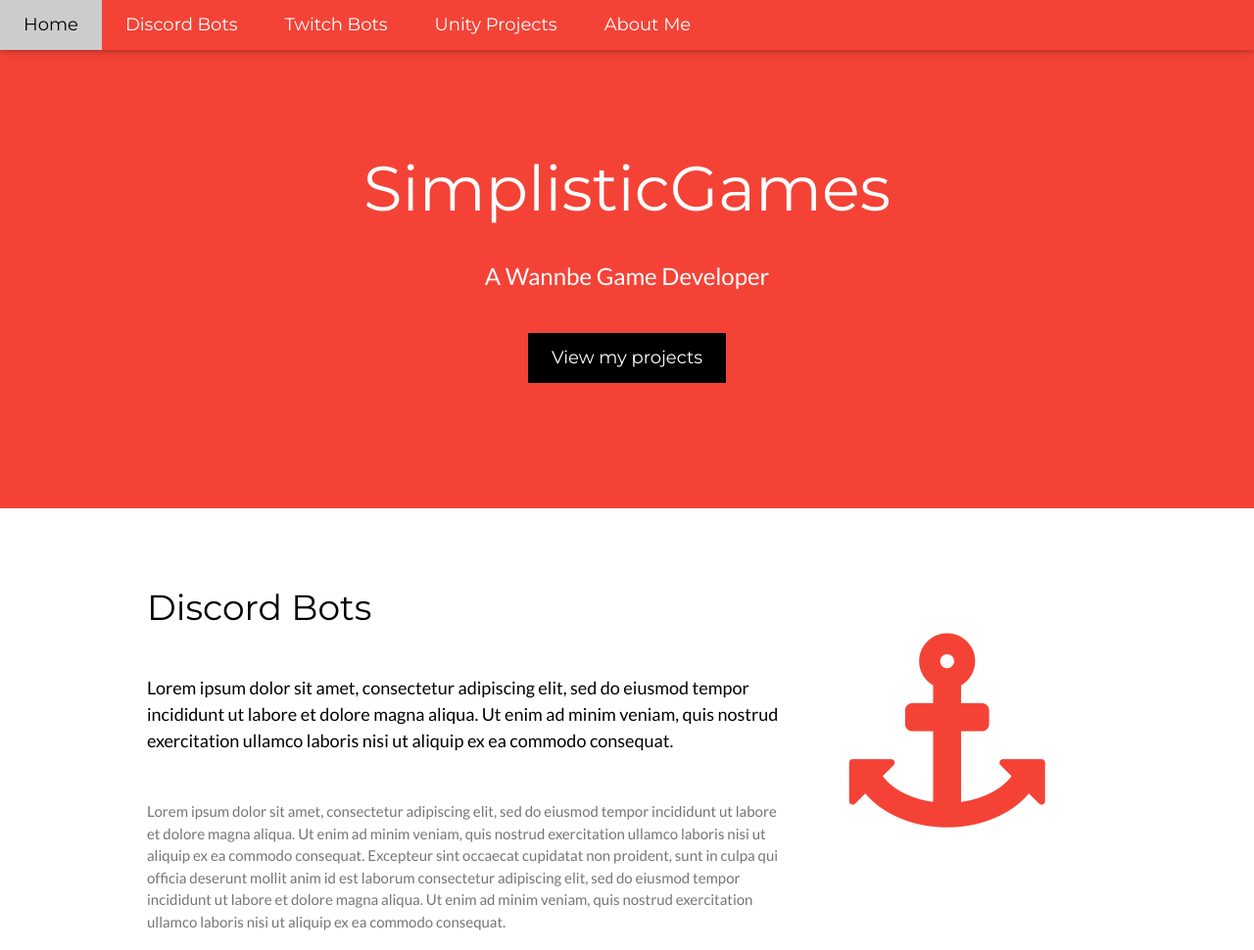
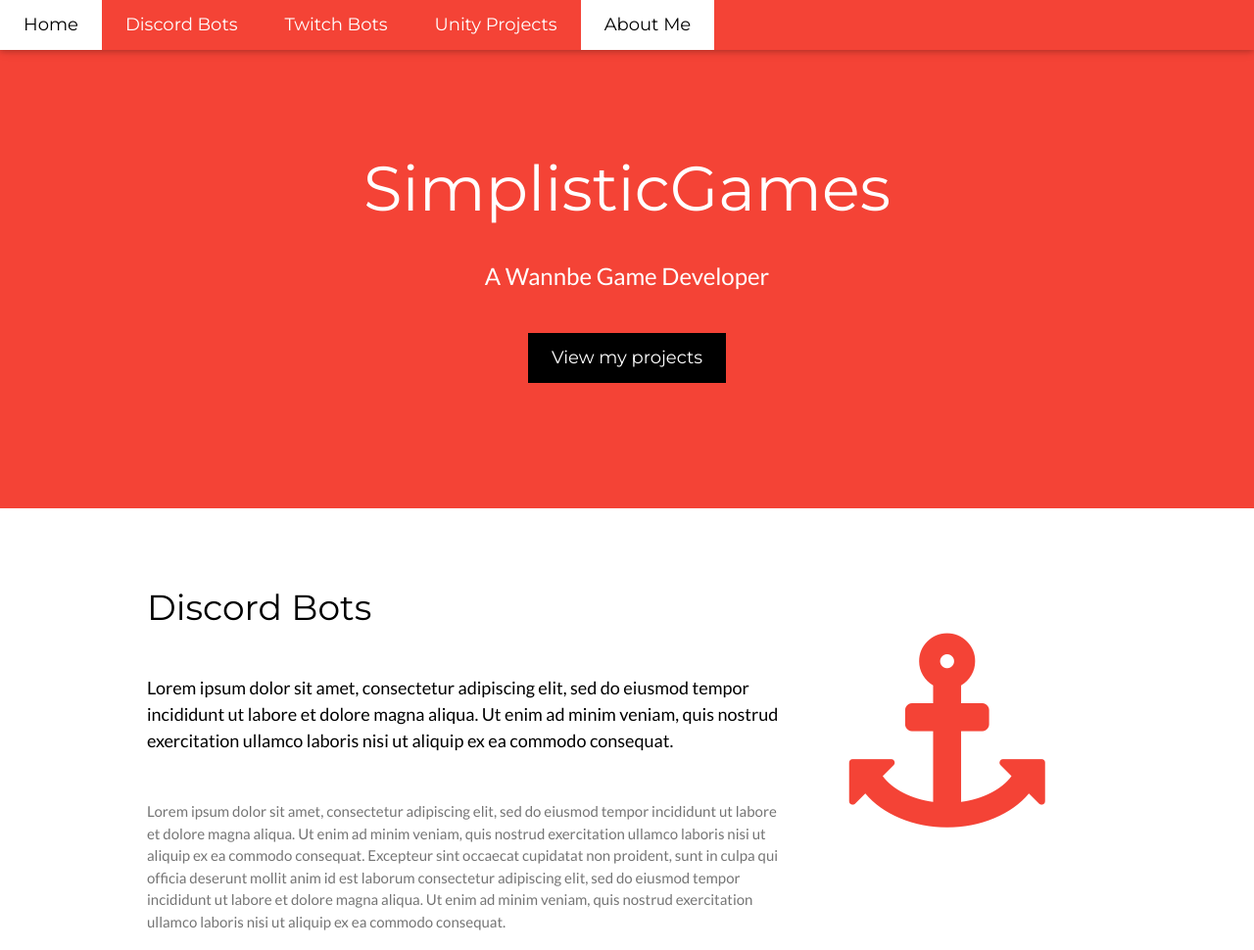
Before and after one commit to SimplisticGames/simplisticgames.github.io, a plain HTML site: page aboutme.html in a window 1280 px wide. Shown: the top 970 px of the page at 98% size. Drawn offline with nearby package versions, Linux system fonts and the light colour scheme.

Commit message:
Update aboutme.html

```diff
--- a/aboutme.html
+++ b/aboutme.html
@@ -18,11 +18,11 @@ body,h1,h2,h3,h4,h5,h6 {font-family: "Lato", sans-serif}
 <div class="w3-top">
   <div class="w3-bar w3-red w3-card w3-left-align w3-large">
     <a class="w3-bar-item w3-button w3-hide-medium w3-hide-large w3-right w3-padding-large w3-hover-white w3-large w3-red" href="javascript:void(0);" onclick="myFunction()" title="Toggle Navigation Menu"><i class="fa fa-bars"></i></a>
-    <a href="index.html" class="w3-bar-item w3-button w3-padding-large w3-white">Home</a>
+    <a href="index.html" class="w3-bar-item w3-button w3-padding-large w3-hover-white">Home</a>
     <a href="discordbots.html" class="w3-bar-item w3-button w3-hide-small w3-padding-large w3-hover-white">Discord Bots</a>
     <a href="twitchbots.html" class="w3-bar-item w3-button w3-hide-small w3-padding-large w3-hover-white">Twitch Bots</a>
     <a href="gamedevelopment.html" class="w3-bar-item w3-button w3-hide-small w3-padding-large w3-hover-white">Unity Projects</a>
-    <a href="aboutme.html" class="w3-bar-item w3-button w3-hide-small w3-padding-large w3-hover-white">About Me</a>
+    <a href="aboutme.html" class="w3-bar-item w3-button w3-hide-small w3-padding-large w3-white">About Me</a>
   </div>
 
   <!-- Navbar on small screens -->
```
